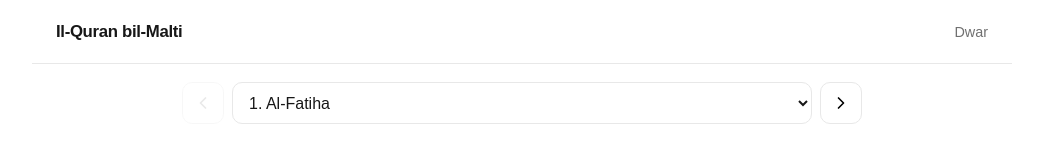
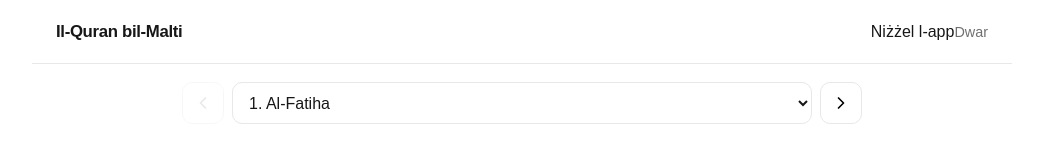
Before and after one commit to dfordev1/maltiquranweb, a Next.js app: page / in a window 1280 px wide. Shown: the top 160 px of the page, without its empty margins (118-1161 px from the left). Built offline with nearby package versions, Linux system fonts and the light colour scheme.

Commit message:
Restore Play Store app link in header

```diff
--- a/src/components/site.tsx
+++ b/src/components/site.tsx
@@ -3,7 +3,7 @@
 import { useEffect } from "react";
 import { usePathname, useRouter } from "next/navigation";
 import { ChevronLeft, ChevronRight } from "lucide-react";
-import { defaultSurahId, normalizedData, surahs } from "@/lib/quran";
+import { defaultSurahId, normalizedData, playStoreUrl, surahs } from "@/lib/quran";
 
 type PageProps = { surahId?: string };
 
@@ -29,7 +29,10 @@ export function Shell({ children }: { children: React.ReactNode }) {
     <div className="app-shell">
       <header className="site-header">
         <a className="brand" href="/">Il-Quran bil-Malti</a>
-        <a className="about-link" href="/about">Dwar</a>
+        <nav className="header-links" aria-label="Main navigation">
+          <a className="playstore-link" href={playStoreUrl} target="_blank" rel="noreferrer">Niżżel l-app</a>
+          <a className="about-link" href="/about">Dwar</a>
+        </nav>
       </header>
       {children}
     </div>
```
